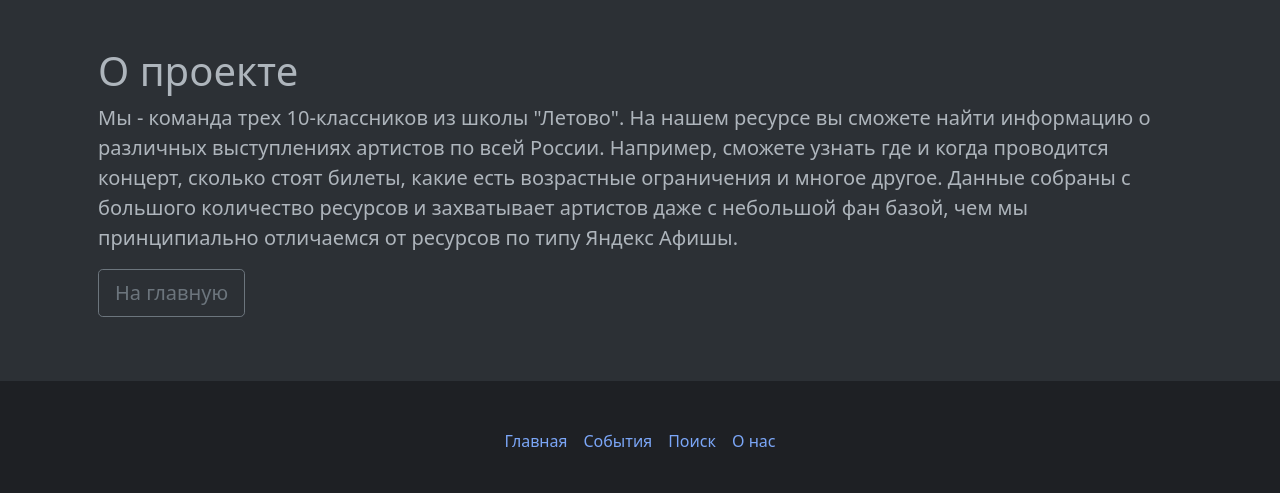
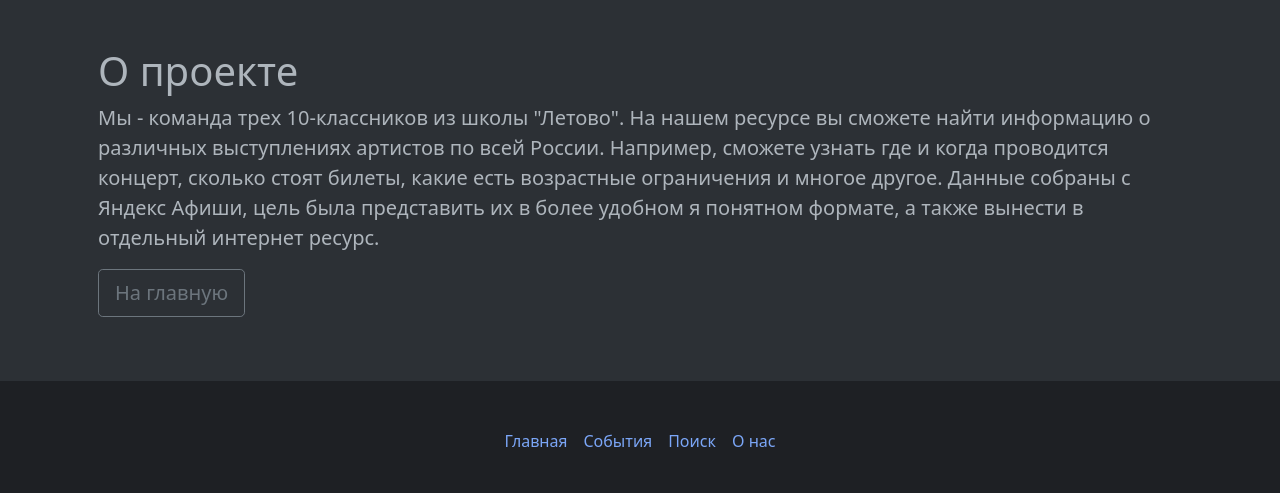
Before and after one commit to mxrget/ConcertsDB, a Django app: template templates/html/about.html in a window 1280 px wide. Shown: the part 209-702 px from the top of the page. Run offline with Django 3.2, Linux system fonts and the light colour scheme; the template is opened without the code that fills it, so the values that code supplies are empty.

Commit message:
Update about.html

```diff
--- a/templates/html/about.html
+++ b/templates/html/about.html
@@ -64,11 +64,10 @@
                     <main class="px-3">
                         <h1>О проекте</h1>
                         <p class="lead">
-                            Мы - команда трех 10-классников из школы "Летово". На нашем ресурсе вы сможете найти
-                            информацию о различных выступлениях артистов по всей России. Например, сможете узнать где и
-                            когда проводится концерт, сколько стоят билеты, какие есть возрастные ограничения и многое
-                            другое. Данные собраны с большого количество ресурсов и захватывает артистов даже с
-                            небольшой фан базой, чем мы  принципиально отличаемся от ресурсов по типу Яндекс Афишы.
+                            Мы - команда трех 10-классников из школы "Летово". На нашем ресурсе вы сможете найти информацию о
+                            различных выступлениях артистов по всей России. Например, сможете узнать где и когда проводится концерт,
+                            сколько стоят билеты, какие есть возрастные ограничения и многое другое. Данные собраны с Яндекс Афиши,
+                            цель была представить их в более удобном я понятном формате, а также вынести в отдельный интернет ресурс.
                         </p>
                         <p class="lead">
                             <a type="button" class="btn btn-lg btn-outline-secondary"
```
